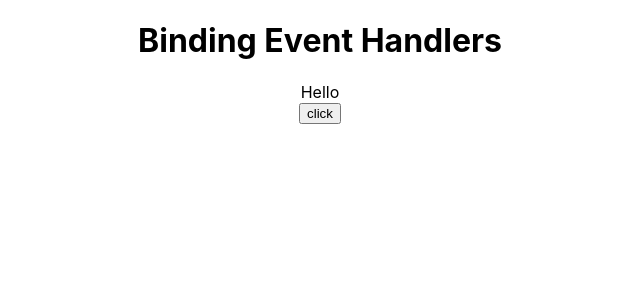
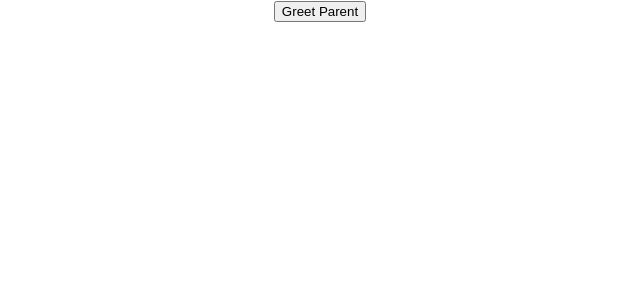
Before and after one commit to marvinjk6/React-Fundaments, a React (Create React App) app in the folder react-fundaments/: page / in a window 1280 px wide. Shown: the top 300 px of the page, without its empty margins (320-960 px from the left). Built offline with nearby package versions, Linux system fonts and the light colour scheme.

Commit message:
video 15 - Methods as props

```diff
--- a/react-fundaments/src/App.js
+++ b/react-fundaments/src/App.js
@@ -1,11 +1,11 @@
 import './App.css';
-import EventBind from './components/EventBind';
+import ParentComponent from './components/ParentComponent';
 
 
 function App() {
   return (
     <div className="App">
-      <EventBind />
+      <ParentComponent />
     </div>
   );
 }
--- /dev/null
+++ b/react-fundaments/src/components/ChildComponent.js
@@ -0,0 +1,18 @@
+/**
+ *
+ * now let' see how to pass a parameter when calling the parent the parent method from the ChildComponent
+ *
+ * To do this arrow function is really helpfull
+ */
+
+export default function ChildComponent(props) {
+  return (
+    <div>
+        {/* the way to pass a method from the parent to the child */}
+        {/* <button onClick={props.greetHandler}>Greet Parent</button> */}
+        {/* the way to pass a parameter to the method of the parent */}
+        <button onClick={() => props.greetHandler('child name')}>Greet Parent</button>
+
+    </div>
+  )
+}
--- /dev/null
+++ b/react-fundaments/src/components/ParentComponent.js
@@ -0,0 +1,39 @@
+
+/**
+ * Parent component can pass down props to its children components, when passed as props is available in the children component
+ *
+ * what if a child component wanted to communicate with the parent component? we still use props, but this time we pass a reference to a method as props to the child component tag
+ *
+ * what we want is when click the button in the ChildComponent the method greetParent() of the ParentComponent execute, we pass the method as a prop {greetHandler} to the ChildComponent
+ */
+
+import React, { Component } from 'react'
+import ChildComponent from './ChildComponent'
+
+class ParentComponent extends Component {
+
+  constructor(props) {
+    super(props)
+
+    this.state = {
+       parentName: 'Parent'
+    }
+
+    //we need to bind the method
+    this.greetParent = this.greetParent.bind(this)
+  }
+
+  greetParent(childName) {
+    alert(`Hello ${this.state.parentName} from ${childName}`)
+  }
+
+  render() {
+    return (
+      <div>
+        <ChildComponent greetHandler={this.greetParent} />
+      </div>
+    )
+  }
+}
+
+export default ParentComponent
```
